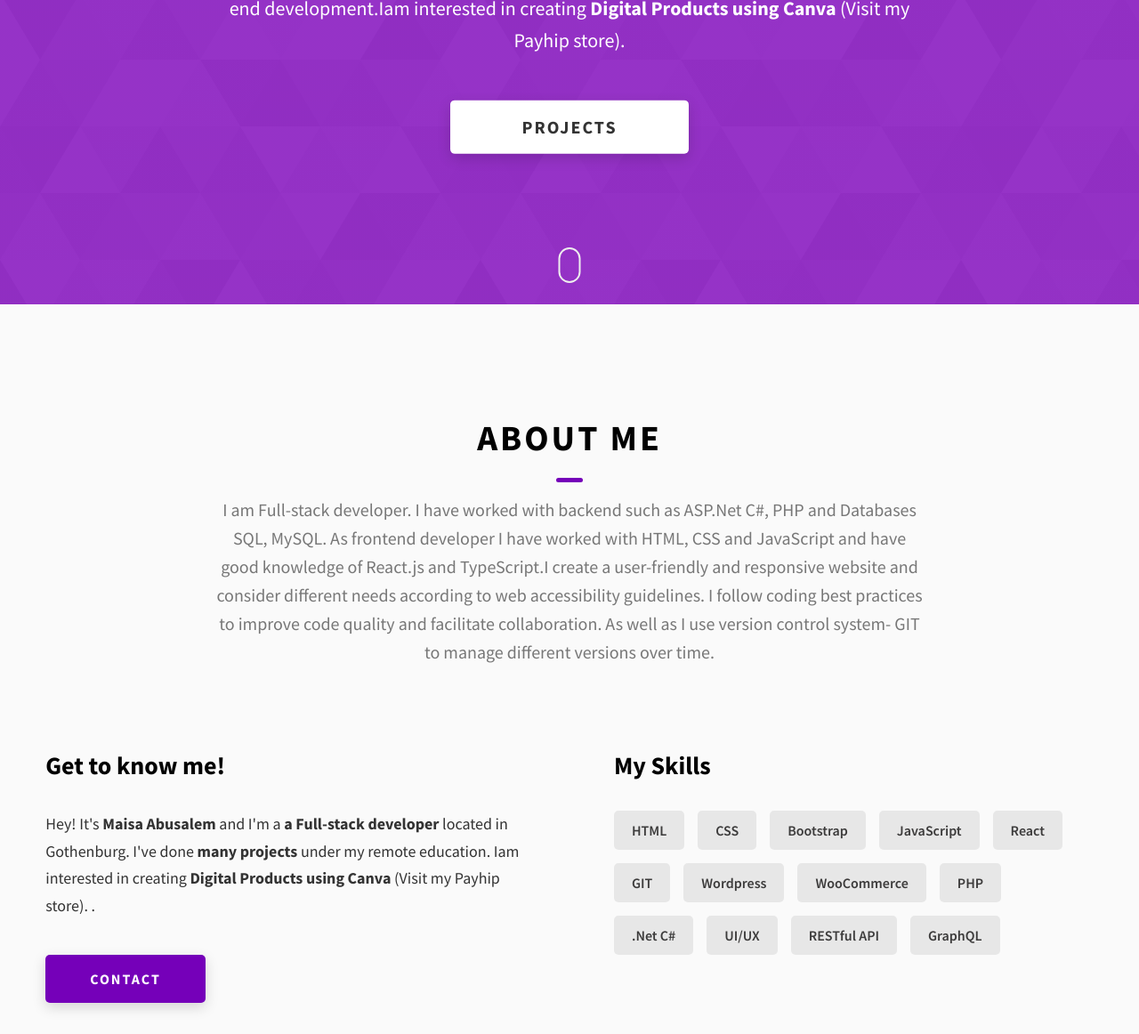
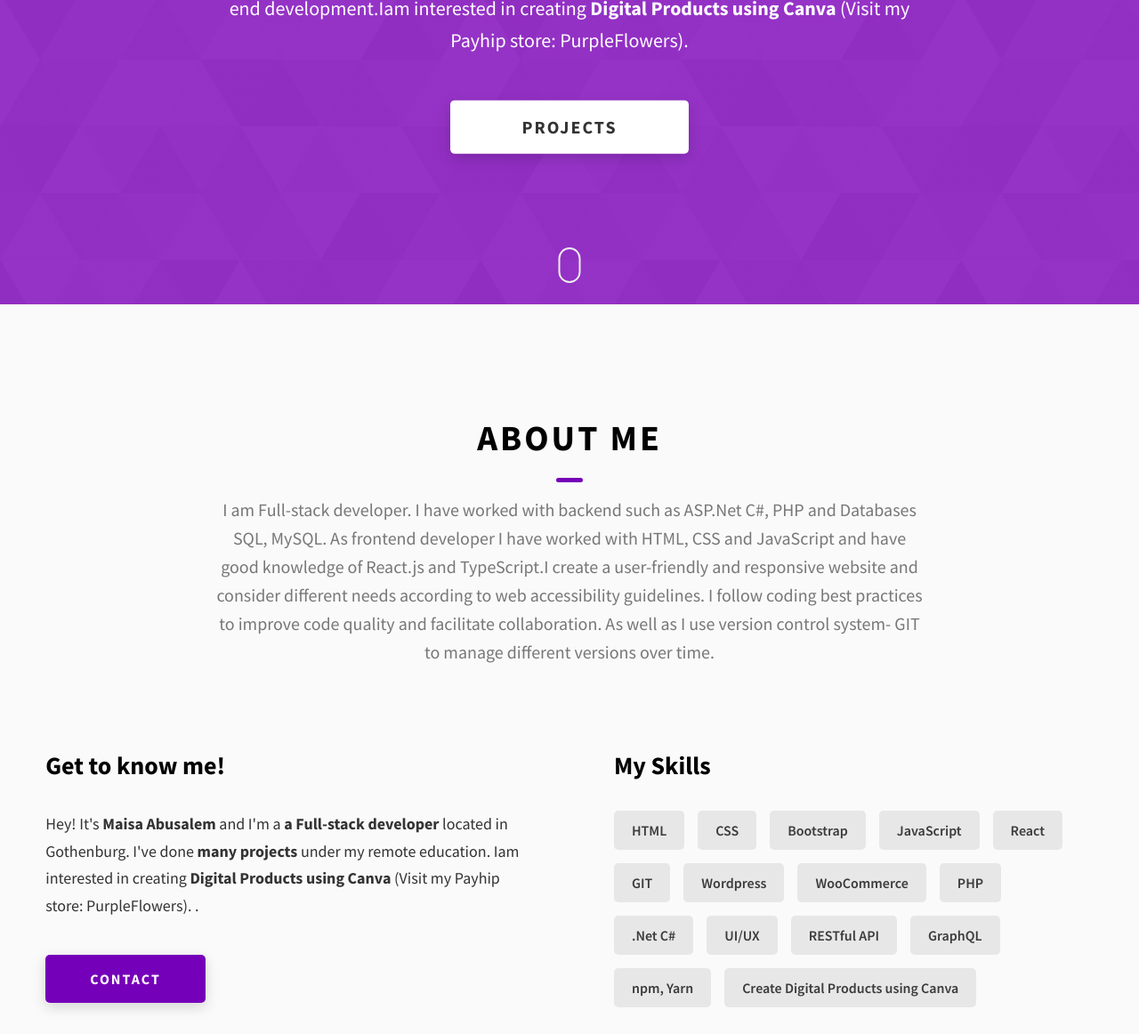
Before and after one commit to maisa80/MaisaPortfolio, a website: page index.html in a window 1280 px wide. Shown: the part 458-1620 px from the top of the page at 89% size. Drawn offline with Linux system fonts and the light colour scheme.

Commit message:
add skills

```diff
--- a/index.html
+++ b/index.html
@@ -89,7 +89,7 @@
           <p class="text-primary">
             I am a Full-stack developer with good knowledge of various programming languages and frameworks. As a full-stack
             developer, I love to work with both front-end and back-end development.Iam interested in creating
-                <strong>Digital Products using Canva </strong><a href="https://payhip.com/PurpleFlowers">(Visit my Payhip store)</a>.
+                <strong>Digital Products using Canva </strong><a href="https://payhip.com/PurpleFlowers">(Visit my Payhip store: PurpleFlowers)</a>.
 
 
           </p>
@@ -147,7 +147,7 @@
                 Gothenburg. I've done
                 <strong> many projects </strong>
                  under my remote education. Iam interested in creating
-                <strong>Digital Products using Canva </strong><a href="https://payhip.com/PurpleFlowers">(Visit my Payhip store)</a>.
+                <strong>Digital Products using Canva </strong><a href="https://payhip.com/PurpleFlowers">(Visit my Payhip store: PurpleFlowers)</a>.
                 .
               </p>
 
@@ -172,6 +172,9 @@
               <div class="skills__skill">UI/UX</div>
               <div class="skills__skill">RESTful API</div>
               <div class="skills__skill">GraphQL</div>
+              <div class="skills__skill">npm, Yarn</div>
+              <div class="skills__skill">Create Digital Products using Canva</div>
+
             </div>
           </div>
         </div>
```
